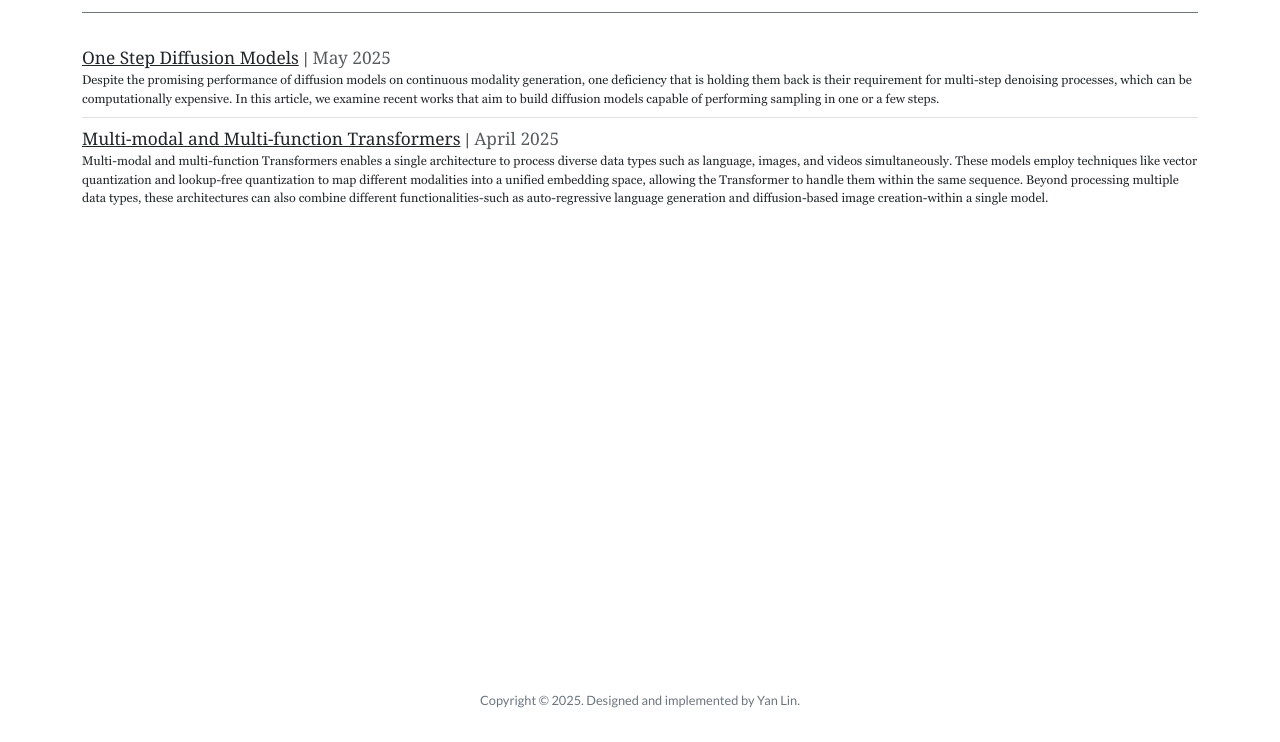
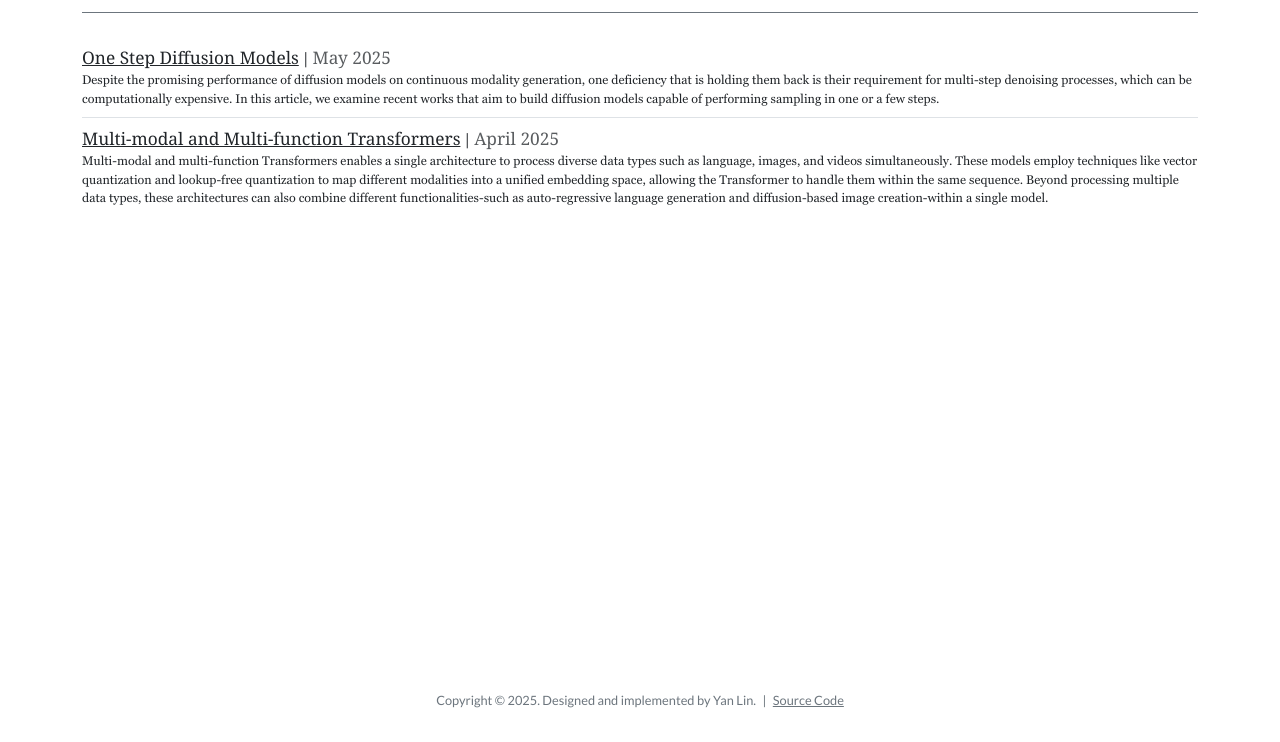
Before and after one commit to Logan-Lin/homepage, a plain HTML site: page dist/blog/index.html in a window 1280 px wide. Shown: the part 58-800 px from the top of the page. Drawn offline with nearby package versions, Linux system fonts and the light colour scheme.

Commit message:
Add link to source code

```diff
--- a/dist/blog/index.html
+++ b/dist/blog/index.html
@@ -61,6 +61,8 @@
     <div class="container">
         <p class="text-center text-secondary" style="font-size: 0.8rem; font-family: 'Lato', sans-serif;">
             Copyright © 2025. Designed and implemented by Yan Lin.
+            <span class="mx-1">|</span>
+            <a class="link-secondary" target="_blank" href="https://git.yanlincs.com/yanlin/Homepage">Source Code</a>
         </p>
     </div>
   </footer>
```
Also changed, not shown: dist/index.html (+2 -0 lines), dist/presentations/index.html (+2 -0 lines), dist/projects/index.html (+2 -0 lines), dist/publications/index.html (+2 -0 lines), templates/base.html (+2 -0 lines), 1 other file.
